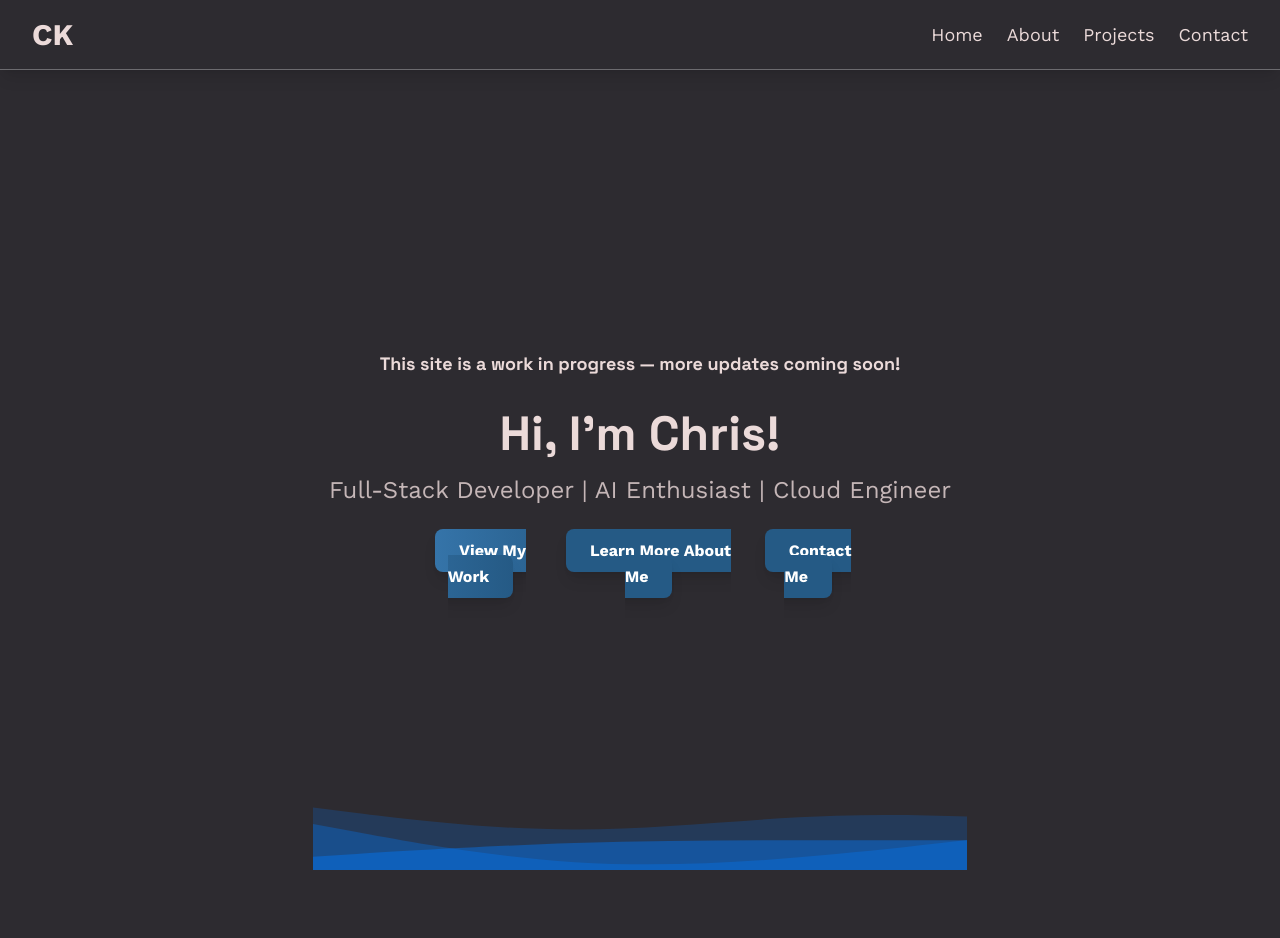
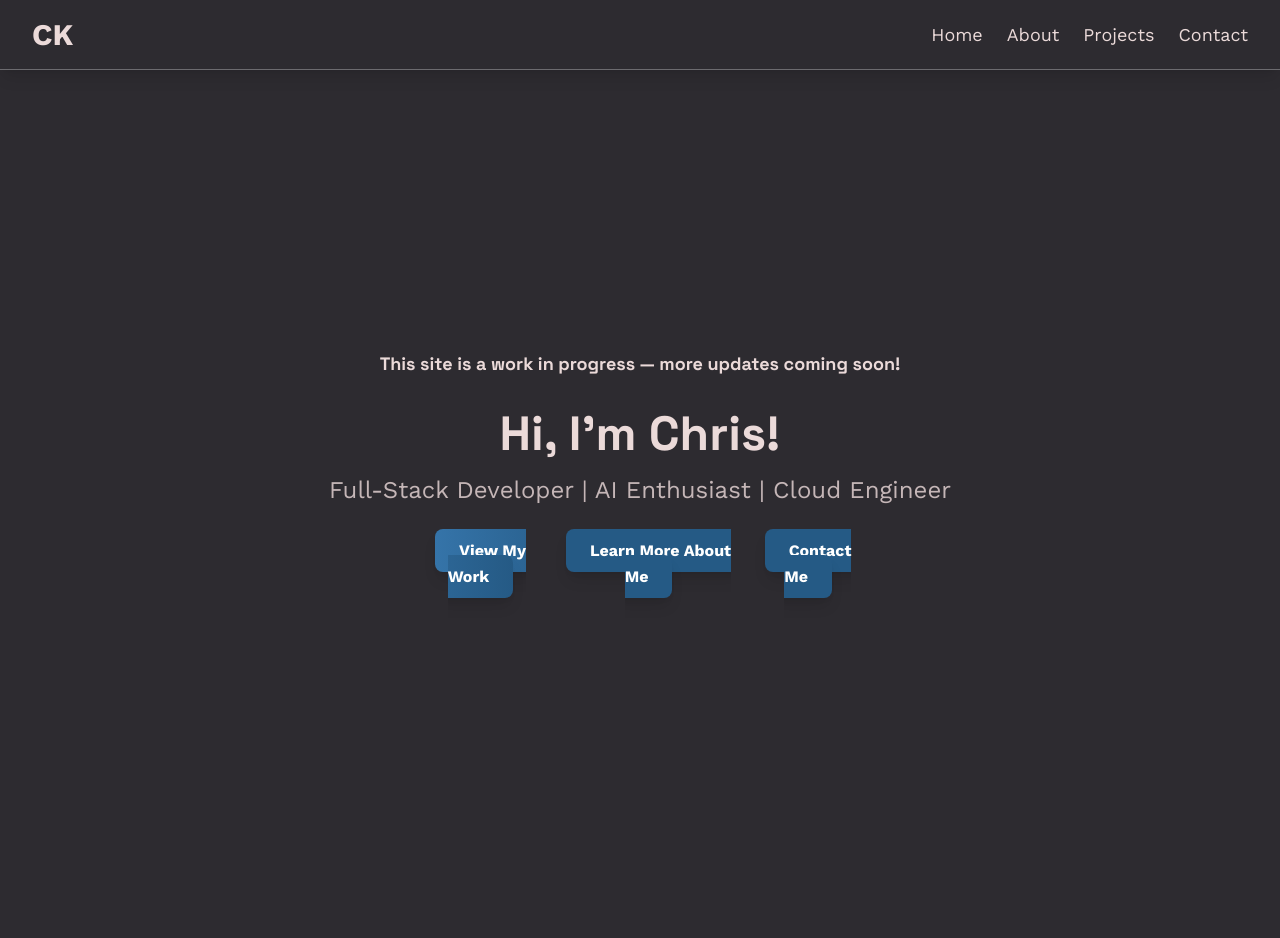
Before and after one commit to Crklemz/portfolio-website, a Next.js app: page / in a window 1280 px wide. Shown: the top 938 px of the page. Built offline with nearby package versions, Linux system fonts and the light colour scheme.

Commit message:
style: remove wave background

```diff
--- a/src/components/Hero.tsx
+++ b/src/components/Hero.tsx
@@ -40,15 +40,6 @@ export default function Hero() {
                     <Link href="/contact" className="btn-secondary">Contact Me</Link>
                 </motion.div>
             </div>
-
-            {/* Wave Background */}
-            <div className="absolute bottom-0 left-0 w-full overflow-hidden">
-                <svg className="relative w-full h-24 md:h-32" viewBox="0 0 1200 250" xmlns="http://www.w3.org/2000/svg" preserveAspectRatio="none">
-                    <path fill="rgba(0,123,255,0.2)" d="M0,128L80,138.7C160,149,320,171,480,170.7C640,171,800,149,960,144C1120,139,1280,149,1360,154.7L1440,160L1440,320L1360,320C1280,320,1120,320,960,320C800,320,640,320,480,320C320,320,160,320,80,320L0,320Z"></path>
-                    <path fill="rgba(0,123,255,0.3)" d="M0,160L80,176C160,192,320,224,480,234.7C640,245,800,235,960,218.7C1120,203,1280,181,1360,170.7L1440,160L1440,320L1360,320C1280,320,1120,320,960,320C800,320,640,320,480,320C320,320,160,320,80,320L0,320Z"></path>
-                    <path fill="rgba(0,123,255,0.4)" d="M0,224L80,218.7C160,213,320,203,480,197.3C640,192,800,192,960,192C1120,192,1280,192,1360,192L1440,192L1440,320L1360,320C1280,320,1120,320,960,320C800,320,640,320,480,320C320,320,160,320,80,320L0,320Z"></path>
-                </svg>
-            </div>
         </section>
     );
 }
```
